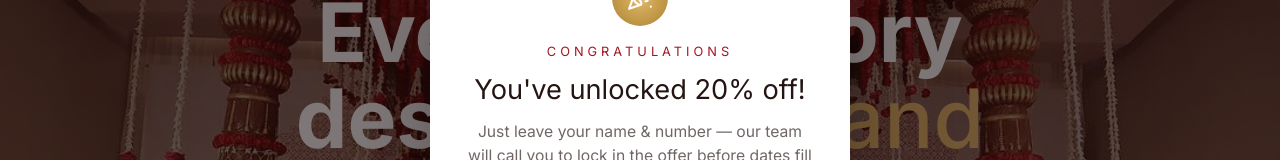
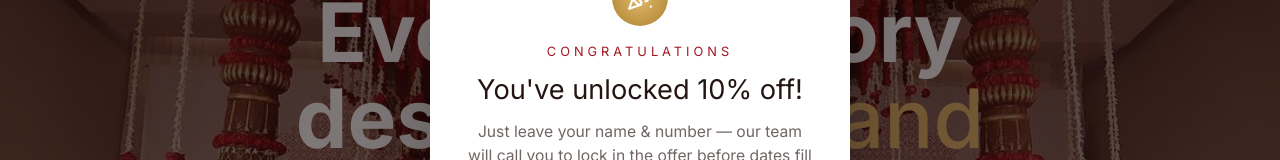
Before and after one commit to Trisara-website/Trisara-Website, a Next.js app: page / in a window 1280 px wide. Shown: the part 202-362 px from the top of the page. Built offline with nearby package versions, Linux system fonts and the light colour scheme.

Commit message:
Changed the offer price from 20% to 10%

```diff
--- a/components/home/OfferPopup.jsx
+++ b/components/home/OfferPopup.jsx
@@ -74,7 +74,7 @@ export default function OfferPopup() {
               Congratulations
             </div>
             <h3 className="mt-2 font-display text-[1.7rem] text-ink">
-              You&apos;ve unlocked 20% off!
+              You&apos;ve unlocked 10% off!
             </h3>
             <p className="mt-2.5 text-[.98rem] text-ink/65">
               Just leave your name &amp; number — our team will call you to lock in the offer before dates fill up.
--- a/models/Lead.js
+++ b/models/Lead.js
@@ -4,7 +4,7 @@ const LeadSchema = new mongoose.Schema(
   {
     name: { type: String, required: true, trim: true },
     phone: { type: String, required: true, trim: true },
-    offer: { type: String, default: "20% off" },
+    offer: { type: String, default: "10% off" },
     status: {
       type: String,
       enum: ["new", "contacted", "converted", "dropped"],
```
